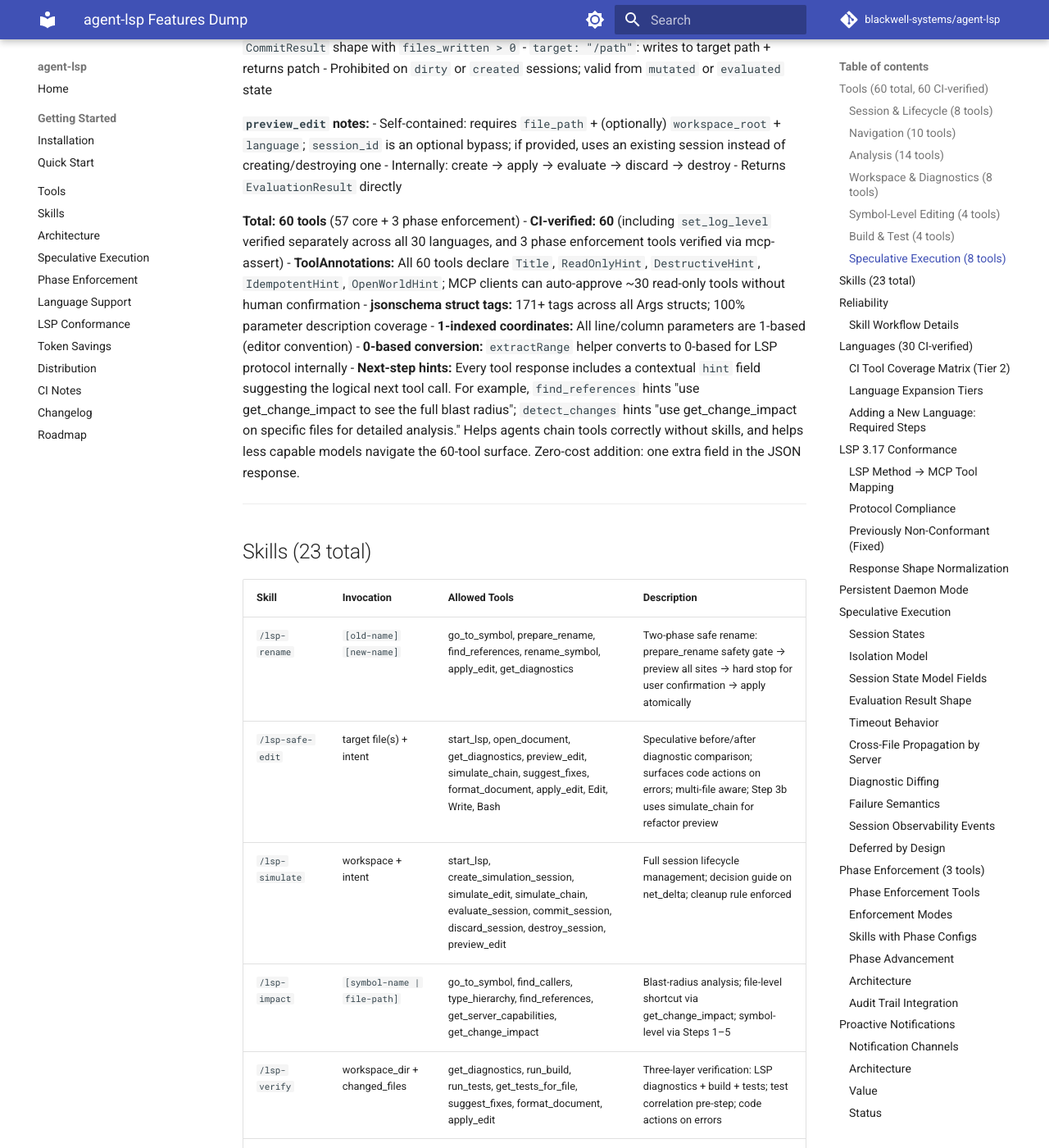
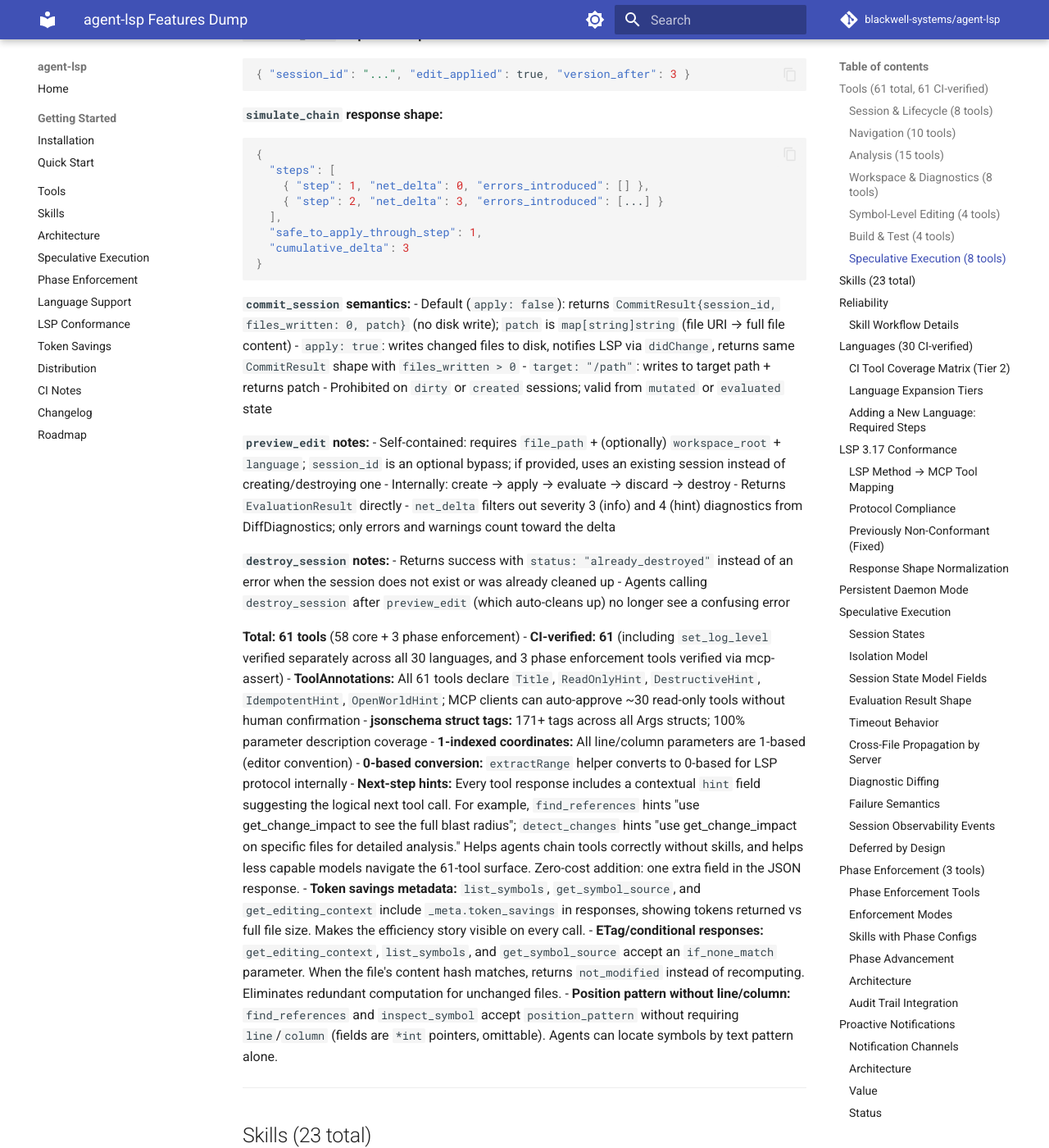
Before and after one commit to blackwell-systems/agent-lsp, an MkDocs documentation site: the page built from docs/FEATURES.md, in a window 1280 px wide and 1400 px high, scrolled down 8368 px. Shown: the whole window at 82% size. Built offline with MkDocs 1.6.1 and Material for MkDocs 9.7.7, drawn with Linux system fonts in a browser that asks for light colours; comment, search, counter and statistics services are not loaded; some of the changed text lies outside the part shown.

Commit message:
docs: update tool count to 61, document get_editing_context and recent features
Updates all doc files to reflect current codebase state:
- Tool count 60 -> 61 (get_editing_context added)
- Skill count verified at 23 (lsp-onboard)
- Document get_editing_context in FEATURES.md, tools.md, architecture.md
- Document token savings metadata (AppendTokenMeta) on list_symbols,
  get_symbol_source, get_editing_context
- Document ETag/conditional responses (if_none_match)
- Document position_pattern making line/column optional on find_references
  and inspect_symbol
- Document preview_edit severity 3/4 filtering from net_delta
- Document destroy_session returning "already_destroyed" instead of error
- Document get_change_impact receiver prefix fix and per-symbol test_callers
- Add agent self-evaluations reference section to FEATURES.md
- Add tools_context.go and context_meta.go to architecture package listing

```diff
--- a/docs/FEATURES.md
+++ b/docs/FEATURES.md
@@ -1,10 +1,10 @@
 # agent-lsp Features Dump
 
-Machine-readable feature inventory for AI analysis. Dense structured lists for tool discovery and capability queries. All 60 tools have `ToolAnnotations` (Title, ReadOnlyHint, DestructiveHint, IdempotentHint, OpenWorldHint) and 171+ `jsonschema` struct tags providing parameter semantics in the schema itself.
+Machine-readable feature inventory for AI analysis. Dense structured lists for tool discovery and capability queries. All 61 tools have `ToolAnnotations` (Title, ReadOnlyHint, DestructiveHint, IdempotentHint, OpenWorldHint) and 171+ `jsonschema` struct tags providing parameter semantics in the schema itself.
 
 ---
 
-## Tools (60 total, 60 CI-verified)
+## Tools (61 total, 61 CI-verified)
 
 ### Session & Lifecycle (8 tools)
 
@@ -68,17 +68,17 @@
 - Single tool handles `textDocument/prepareTypeHierarchy` + `typeHierarchy/supertypes` + `typeHierarchy/subtypes`
 - Tested on Java (jdtls) and TypeScript; TypeScript skips when server does not return hierarchy item
 
-### Analysis (14 tools)
+### Analysis (15 tools)
 
 | Tool | Description | Parameters |
 |------|-------------|------------|
-| `inspect_symbol` | Hover information at position | `file_path` (string, req), `line` (int, req), `column` (int, req), `position_pattern` (string, opt), `line_scope_start` (int, opt), `line_scope_end` (int, opt) |
+| `inspect_symbol` | Hover information at position | `file_path` (string, req), `line` (int, opt), `column` (int, opt), `position_pattern` (string, opt), `line_scope_start` (int, opt), `line_scope_end` (int, opt) |
 | `get_completions` | Code completions at position | `file_path` (string, req), `line` (int, req), `column` (int, req) |
 | `get_signature_help` | Function signature at cursor | `file_path` (string, req), `line` (int, req), `column` (int, req) |
 | `suggest_fixes` | Available refactorings/fixes | `file_path` (string, req), `start_line` (int, req), `start_column` (int, req), `end_line` (int, req), `end_column` (int, req) |
 | `list_symbols` | All symbols in file | `file_path` (string, req), `language_id` (string, opt), `format` (string, opt: "outline") |
 | `find_symbol` | Symbols across workspace | `query` (string, req), `detail_level` (string, opt: "basic", "hover"), `limit` (int, opt), `offset` (int, opt) |
-| `find_references` | All usages of symbol | `file_path` (string, req), `line` (int, req), `column` (int, req), `include_declaration` (bool, opt), `position_pattern` (string, opt), `line_scope_start` (int, opt), `line_scope_end` (int, opt) |
+| `find_references` | All usages of symbol | `file_path` (string, req), `line` (int, opt), `column` (int, opt), `include_declaration` (bool, opt), `position_pattern` (string, opt), `line_scope_start` (int, opt), `line_scope_end` (int, opt) |
 | `get_inlay_hints` | Type annotations/param labels | `file_path` (string, req), `start_line` (int, req), `start_column` (int, req), `end_line` (int, req), `end_column` (int, req) |
 | `get_semantic_tokens` | Token type classification | `file_path` (string, req), `start_line` (int, req), `start_column` (int, req), `end_line` (int, req), `end_column` (int, req) |
 | `get_symbol_source` | Extract source text for symbol | `file_path` (string, req), `line` (int, req), `column` (int, opt), `position_pattern` (string, opt), `line_scope_start` (int, opt), `line_scope_end` (int, opt) |
@@ -86,6 +86,7 @@
 | `get_change_impact` | Blast-radius analysis | `changed_files` (array, req), `include_transitive` (bool, opt) |
 | `get_cross_repo_references` | Find usages across consumer repos | `symbol_file` (string, req), `line` (int, req), `column` (int, req), `consumer_roots` (array, req), `language_id` (string, opt) |
 | `detect_changes` | Git diff + impact analysis + risk classification | `workspace_root` (string, opt), `scope` (string, opt: "unstaged", "staged", "committed"), `range` (string, opt) |
+| `get_editing_context` | Complete pre-edit context in one call | `file_path` (string, req), `language_id` (string, opt), `if_none_match` (string, opt) |
 
 **`detect_changes` notes:**
 - Runs `git diff --name-only` for the specified scope (default: unstaged)
@@ -118,10 +119,20 @@
 
 **`get_change_impact` notes:**
 - Enumerates all exported symbols in `changed_files` via `list_symbols`
+- Includes exported methods (receiver prefix fix): methods like `(*Hub).SetSender` are now detected correctly; the method name after the last dot is checked for uppercase, not the full name starting with `(`
+- Recurses into type children to find methods on types (e.g., `(*Hub).Send`), while filtering out struct fields
 - Resolves references for each symbol via `find_references`
 - Partitions results: test callers (with enclosing test function names extracted) vs non-test callers
+- `affected_symbols` field includes per-symbol `test_callers` and `non_test_callers` lists; agents can see which tests cover each specific method, not just a flat list for the file
 - `include_transitive: true` follows one level of transitive callers
 - Errors from per-symbol reference lookups surfaced in `warnings` field (not silently discarded)
+
+**`get_editing_context` notes:**
+- Composite tool: returns file symbols with signatures, callers partitioned by test/non-test, callees, and imports in one call
+- Replaces the 3-5 tool sequence agents previously used to gather pre-edit context (`list_symbols` + `find_references` per symbol + `find_callers`)
+- Supports `if_none_match`: pass an ETag from a previous response; if the file content hash matches, returns `not_modified` without recomputing
+- Includes `_meta.token_savings` showing tokens returned vs full file size (via `AppendTokenMeta`)
+- Handler: `HandleGetEditingContextWithMeta` wraps the core handler with token metadata
 
 **`get_cross_repo_references` notes:**
 - Adds each consumer root as workspace folder via `add_workspace_folder`
@@ -241,14 +252,22 @@
 - Self-contained: requires `file_path` + (optionally) `workspace_root` + `language`; `session_id` is an optional bypass; if provided, uses an existing session instead of creating/destroying one
 - Internally: create → apply → evaluate → discard → destroy
 - Returns `EvaluationResult` directly
+- `net_delta` filters out severity 3 (info) and 4 (hint) diagnostics from DiffDiagnostics; only errors and warnings count toward the delta
 
-**Total: 60 tools** (57 core + 3 phase enforcement)
-- **CI-verified: 60** (including `set_log_level` verified separately across all 30 languages, and 3 phase enforcement tools verified via mcp-assert)
-- **ToolAnnotations:** All 60 tools declare `Title`, `ReadOnlyHint`, `DestructiveHint`, `IdempotentHint`, `OpenWorldHint`; MCP clients can auto-approve ~30 read-only tools without human confirmation
+**`destroy_session` notes:**
+- Returns success with `status: "already_destroyed"` instead of an error when the session does not exist or was already cleaned up
+- Agents calling `destroy_session` after `preview_edit` (which auto-cleans up) no longer see a confusing error
+
+**Total: 61 tools** (58 core + 3 phase enforcement)
+- **CI-verified: 61** (including `set_log_level` verified separately across all 30 languages, and 3 phase enforcement tools verified via mcp-assert)
+- **ToolAnnotations:** All 61 tools declare `Title`, `ReadOnlyHint`, `DestructiveHint`, `IdempotentHint`, `OpenWorldHint`; MCP clients can auto-approve ~30 read-only tools without human confirmation
 - **jsonschema struct tags:** 171+ tags across all Args structs; 100% parameter description coverage
 - **1-indexed coordinates:** All line/column parameters are 1-based (editor convention)
 - **0-based conversion:** `extractRange` helper converts to 0-based for LSP protocol internally
-- **Next-step hints:** Every tool response includes a contextual `hint` field suggesting the logical next tool call. For example, `find_references` hints "use get_change_impact to see the full blast radius"; `detect_changes` hints "use get_change_impact on specific files for detailed analysis." Helps agents chain tools correctly without skills, and helps less capable models navigate the 60-tool surface. Zero-cost addition: one extra field in the JSON response.
+- **Next-step hints:** Every tool response includes a contextual `hint` field suggesting the logical next tool call. For example, `find_references` hints "use get_change_impact to see the full blast radius"; `detect_changes` hints "use get_change_impact on specific files for detailed analysis." Helps agents chain tools correctly without skills, and helps less capable models navigate the 61-tool surface. Zero-cost addition: one extra field in the JSON response.
+- **Token savings metadata:** `list_symbols`, `get_symbol_source`, and `get_editing_context` include `_meta.token_savings` in responses, showing tokens returned vs full file size. Makes the efficiency story visible on every call.
+- **ETag/conditional responses:** `get_editing_context`, `list_symbols`, and `get_symbol_source` accept an `if_none_match` parameter. When the file's content hash matches, returns `not_modified` instead of recomputing. Eliminates redundant computation for unchanged files.
+- **Position pattern without line/column:** `find_references` and `inspect_symbol` accept `position_pattern` without requiring `line`/`column` (fields are `*int` pointers, omittable). Agents can locate symbols by text pattern alone.
 
 ---
 
@@ -1380,3 +1399,16 @@
 - `commit_path` — applies comment edit before committing
 - `preview_edit_standalone` — asserts `net_delta == 0` for comment edit
 - `error_detection` — applies `return 42` in `func ... string` body; asserts `net_delta > 0` and `errors_introduced` non-empty
+
+---
+
+## Agent Self-Evaluations
+
+Four independent AI agents evaluated agent-lsp across 10 coding tasks (find callers, rename safely, preview edits, detect dead code). Each model wrote an honest assessment comparing LSP tools against grep/read equivalents. Results documented in [docs/agent-evaluations.md](./agent-evaluations.md).
+
+| Model | Verdict | Top-rated tools |
+|-------|---------|----------------|
+| Claude (Opus 4.6) | Recommend | `get_change_impact`, `go_to_implementation`, simulation sessions |
+| Cursor (auto) | Recommend | rename, references, implementations, simulation |
+| GPT-5.5 (Codex) | Recommend | references, implementations, rename previews, diagnostics |
+| Gemini 2.5 Pro | Highly recommend | rename, implementations, diagnostic preview |
```
Also changed, not shown: CLAUDE.md (added, +50 -0 lines), README.md (+6 -6 lines), docs/architecture.md (+15 -5 lines), docs/getting-started/quickstart.md (+1 -1 lines), docs/index.md (+1 -1 lines), docs/tools.md (+46 -1 lines).
